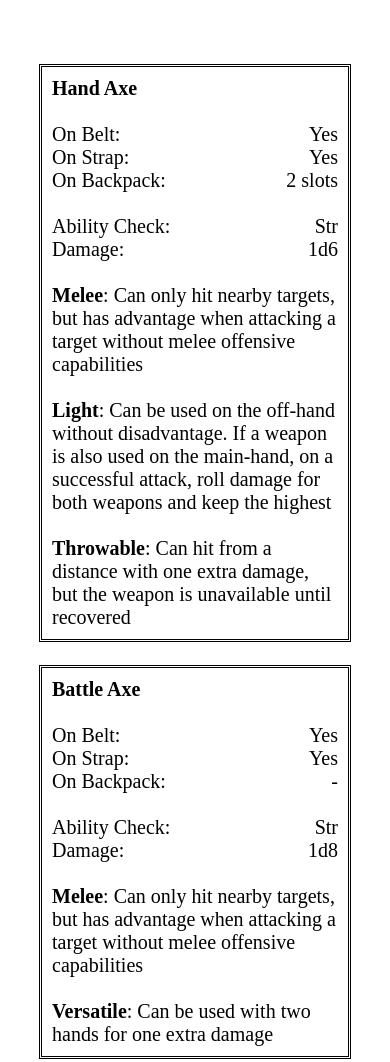
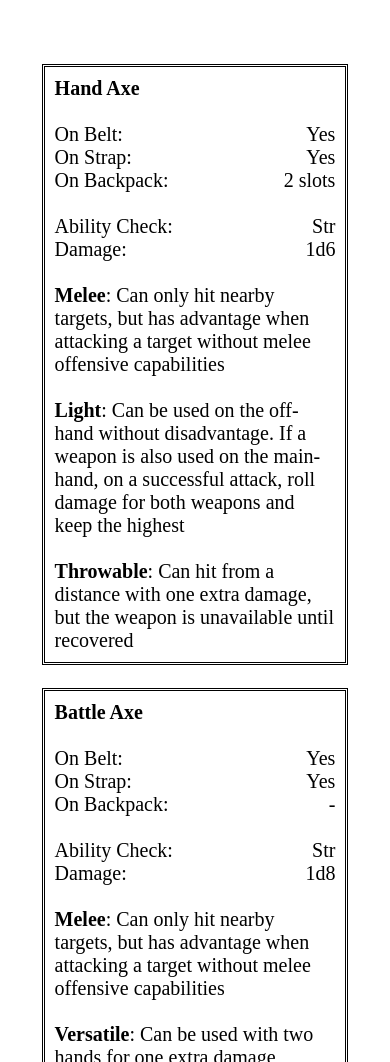
Before and after one commit to m-trigo/those-who-wander, a plain HTML site: page weapons.html in a window 390 px wide. Shown: the top 1062 px of the page. Drawn offline with Linux system fonts and the light colour scheme; a web font is replaced by a local one.

Commit message:
Fixes the size of the weapon cards in mobile view

```diff
--- a/stylesheet.css
+++ b/stylesheet.css
@@ -38,6 +38,7 @@ h1 {
     border: double;
     padding: 10;
     max-width: 400;
+    margin: auto;
 }
 
 .right {
@@ -53,4 +54,8 @@ h1 {
     h1 {
         font-size: 48;
     }
+
+    .item {
+        max-width: 90%;
+    }
 }
```
